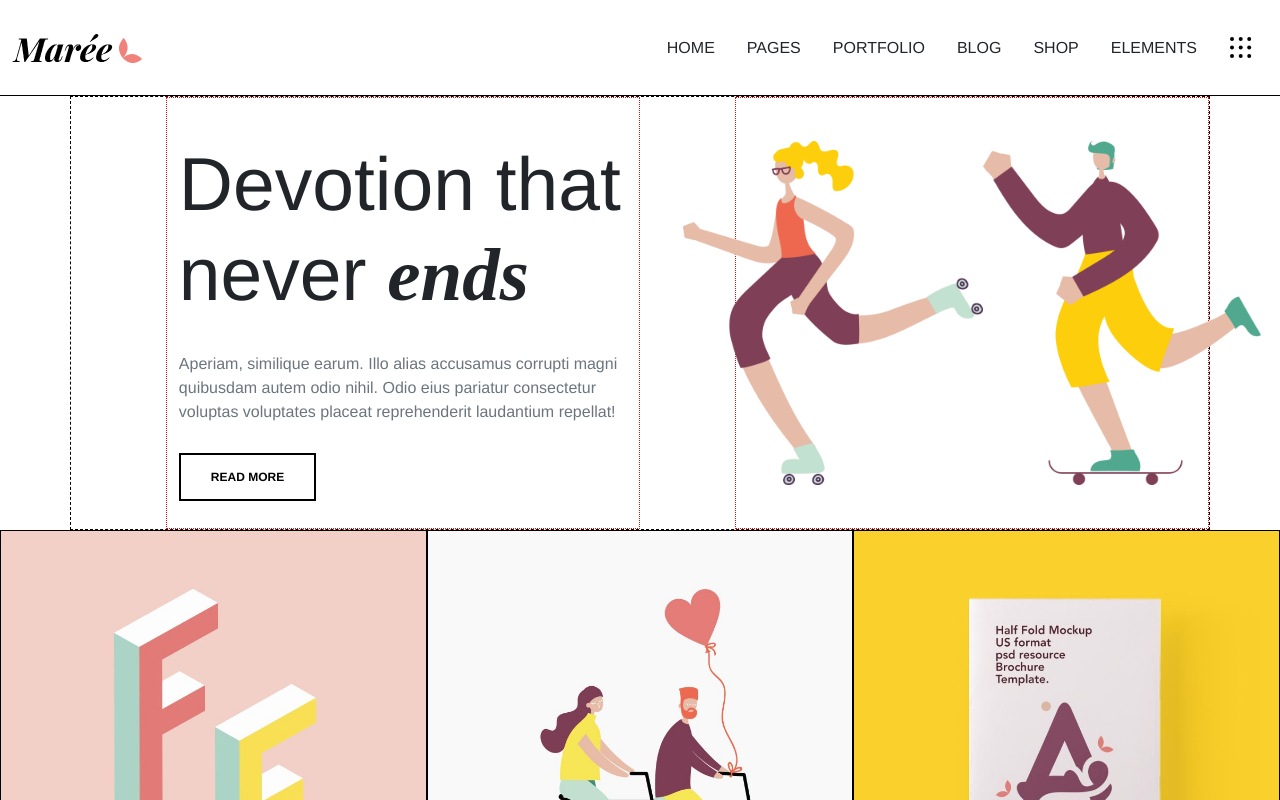
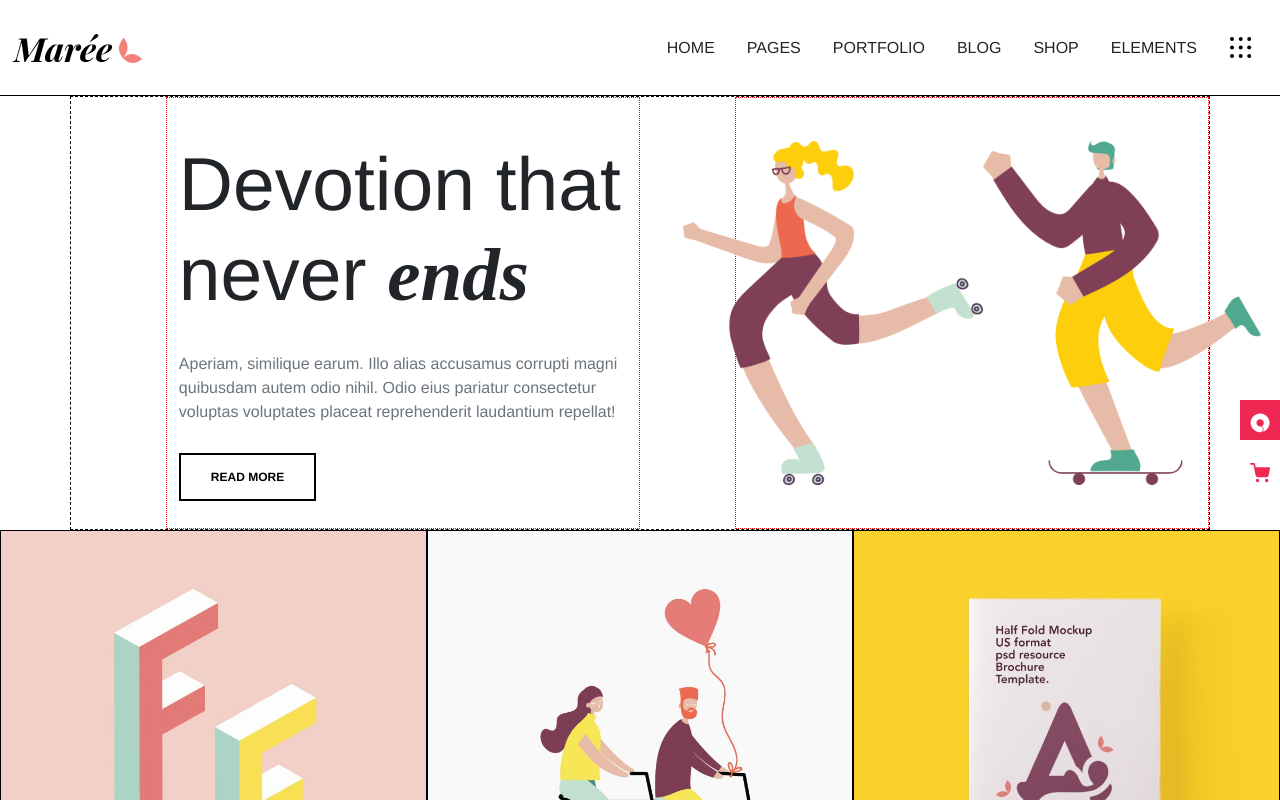
Before and after one commit to vrossi96/proj-html-vuejs, a Vue app: page / in a window 1280 px wide. Shown: the top 800 px of the page. Built offline with nearby package versions, Linux system fonts and the light colour scheme.

Commit message:
added right side fixed btns

```diff
--- a/src/components/Main.vue
+++ b/src/components/Main.vue
@@ -3,6 +3,7 @@
       <Slider />
       <Jumbotron />
       <FirstSection />
+      <RightCartButtons />
    </div>
 </template>
 
@@ -10,6 +11,7 @@
 import Slider from "./Slider.vue";
 import Jumbotron from "./Jumbotron.vue";
 import FirstSection from "./FirstSection.vue";
+import RightCartButtons from "./RightCartButtons.vue";
 
 export default {
    name: "Main",
@@ -17,6 +19,7 @@ export default {
       Slider,
       Jumbotron,
       FirstSection,
+      RightCartButtons,
    },
 };
 </script>
--- /dev/null
+++ b/src/components/RightCartButtons.vue
@@ -0,0 +1,38 @@
+<template>
+   <div class="cart-buttons">
+      <div><img src="../assets/images/svg/svg-7.svg" alt="Wheel" /></div>
+      <div><img src="../assets/images/svg/svg-6.svg" alt="Cart" /></div>
+   </div>
+</template>
+
+<script>
+export default {
+   name: "RightCartButtons",
+};
+</script>
+
+<style scoped lang="scss">
+.cart-buttons {
+   position: fixed;
+   right: 0;
+   top: 50%;
+
+   & > * {
+      height: 40px;
+      width: 40px;
+      padding: 10px;
+      cursor: pointer;
+   }
+
+   div:first-child {
+      background-color: #ef2853;
+      margin-bottom: 10px;
+      img {
+         filter: brightness(0) invert(1);
+      }
+   }
+   div:last-child {
+      background-color: #fff;
+   }
+}
+</style>
```
Also changed, not shown: 6 other files (tests, documents, lock files or other folders).
